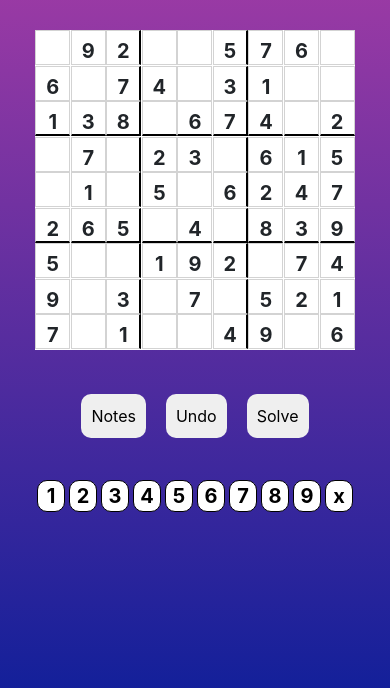
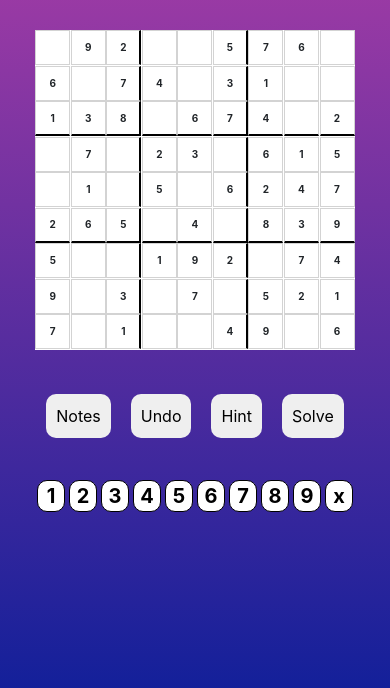
Before and after one commit to ManfredAr/Sudoku-Solver-with-Machine-Vision, a Django app: page /PlaySudoku/ in a window 390 px wide. Shown: the part 56-744 px from the top of the page. Run offline with Django 4.2, Linux system fonts and the light colour scheme.

Commit message:
Added some js code to give hints
I have added code to display a button which displays the correct answer
for the selected cell.

```diff
--- a/FinalYearProject/playkillersudoku/templates/playkillersudoku/KSudoku.html
+++ b/FinalYearProject/playkillersudoku/templates/playkillersudoku/KSudoku.html
@@ -23,6 +23,10 @@
             <Button id="undo"> Undo </Button> </br>
         </div>
 
+        <div class="hints">
+            <Button id="hint"> Hint </Button> </br>
+        </div>
+
         <div class="complete">
             <Button id="solve"> Solve </Button> </br>
         </div>
--- a/FinalYearProject/playsudoku/templates/playsudoku/playsudoku.html
+++ b/FinalYearProject/playsudoku/templates/playsudoku/playsudoku.html
@@ -24,6 +24,10 @@
             <Button id="undo"> Undo </Button> </br>
         </div>
 
+        <div class="hints">
+            <Button id="hint"> Hint </Button> </br>
+        </div>
+
         <div class="complete">
             <Button id="solve"> Solve </Button> </br>
         </div>
--- a/FinalYearProject/static/css/killersudoku.css
+++ b/FinalYearProject/static/css/killersudoku.css
@@ -102,7 +102,7 @@
 }
 
 /* removing the borders from the buttons. */
-#enableNotes, #undo, #solve {
+#enableNotes, #undo, #solve, #hint {
     border: 0;
     padding: 10px;
     border-radius: 10px;
@@ -116,7 +116,7 @@
 }
 
 /*Adding a gap between the notes and undo button*/
-.back, .note, .complete {
+.back, .note, .complete, .hints{
     padding: 10px;
 }
 
--- a/FinalYearProject/static/css/playsudoku.css
+++ b/FinalYearProject/static/css/playsudoku.css
@@ -75,7 +75,7 @@
 }
 
 /* removing the borders from the buttons. */
-#enableNotes, #undo, #solve{
+#enableNotes, #undo, #solve, #hint {
     border: 0;
     border-radius: 10px;
     padding: 10px;
@@ -89,7 +89,7 @@
 }
 
 /*Adding a gap between the notes and undo button*/
-.back, .note, .complete{
+.back, .note, .complete, .hints{
     padding: 10px;
 }
 
@@ -141,6 +141,7 @@
         height: 35px;
         width: 35px;
         padding: 5px;
+        font-size: 10px;
     }
 
     .noteCell {
--- a/FinalYearProject/static/js/KillerSudoku.js
+++ b/FinalYearProject/static/js/KillerSudoku.js
@@ -92,5 +92,6 @@ window.onload = function() {
     document.getElementById("enableNotes").addEventListener("click", () => SetScreen.activeNotes());
     document.getElementById("undo").addEventListener("click", () => SetScreen.lastAction());
     document.getElementById("solve").addEventListener("click", () => SetScreen.autoComplete());
+    document.getElementById("hint").addEventListener("click", () => SetScreen.giveHint());
     document.getElementsByClassName("bg")[0].classList.toggle("invisible");
 }
--- a/FinalYearProject/static/js/SetSudokuScreen.js
+++ b/FinalYearProject/static/js/SetSudokuScreen.js
@@ -77,6 +77,13 @@ class SudokuScreen {
         } else {
             this.takingNotes= true;
         }
+    }
+
+    // displays the answer for a cell
+    giveHint() {
+        document.getElementById(this.sel_row + "." + this.sel_col).innerText = this.solution[this.sel_row][this.sel_col];
+        this.board[this.sel_row][this.sel_col] = this.solution[this.sel_row][this.sel_col]
+        this.isComplete();
     }
 
     // Used to revert the last action that was taken.
--- a/FinalYearProject/static/js/playsudoku.js
+++ b/FinalYearProject/static/js/playsudoku.js
@@ -56,5 +56,6 @@ window.onload = function() {
     document.getElementById("enableNotes").addEventListener("click", () => SetScreen.activeNotes());
     document.getElementById("undo").addEventListener("click", () => SetScreen.lastAction());
     document.getElementById("solve").addEventListener("click", () => SetScreen.autoComplete());
+    document.getElementById("hint").addEventListener("click", () => SetScreen.giveHint());
     document.getElementsByClassName("bg")[0].classList.toggle("invisible");
 }
```
Also changed, not shown: FinalYearProject/static/css/upload.css (+15 -45 lines), FinalYearProject/static/js/SetKSudokuScreen.js (+7 -0 lines), FinalYearProject/uploadpuzzle/templates/uploadpuzzle/upload.html (+6 -2 lines).
